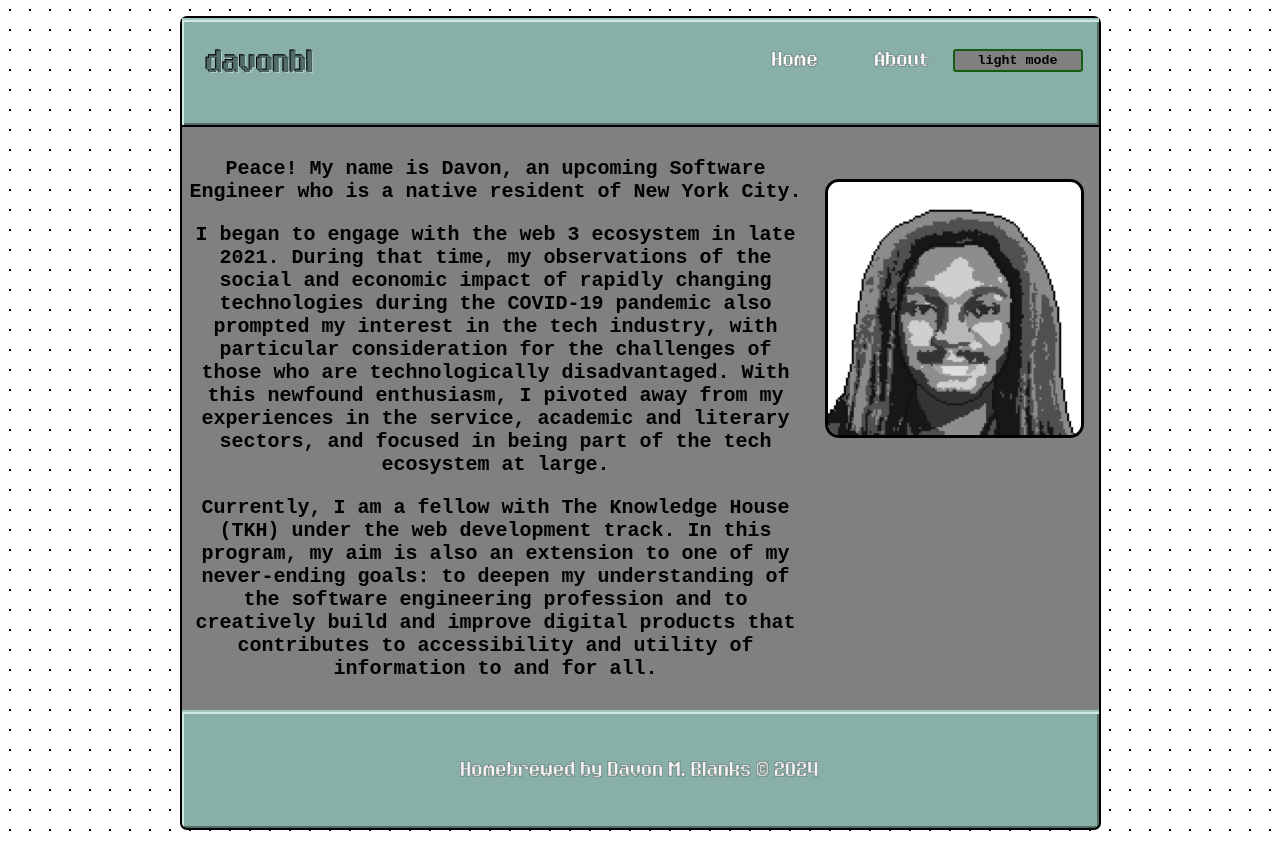
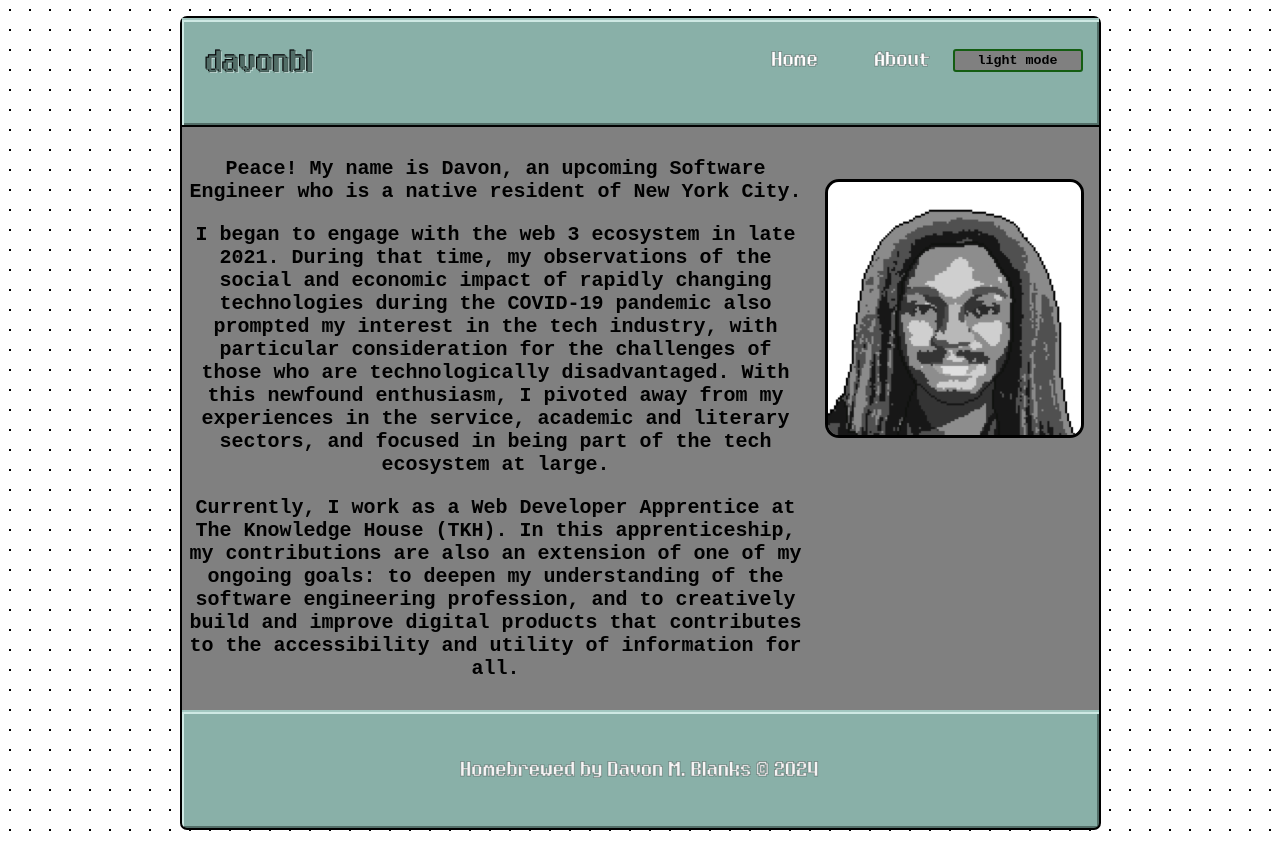
Before and after one commit to davonbl/davonbl-portfolio-v2, a React (Vite) app: page /about in a window 1280 px wide. Built offline with nearby package versions, Linux system fonts and the light colour scheme.

Commit message:
Update About.jsx
updated about section

```diff
--- a/src/components/About.jsx
+++ b/src/components/About.jsx
@@ -23,10 +23,10 @@ const About = () => {
                         and literary sectors, and focused in being part of the tech ecosystem at large.
                     </p>
                     <p>
-                        Currently, I am a fellow with The Knowledge House (TKH) under the web development track. In
-                        this program, my aim is also an extension to one of my never-ending goals: to deepen my understanding
-                        of the software engineering profession and to creatively build and improve digital products that
-                        contributes to accessibility and utility of information to and for all.
+                        Currently, I work as a Web Developer Apprentice at The Knowledge House (TKH). In this
+                        apprenticeship, my contributions are also an extension of one of my ongoing goals: to
+                        deepen my understanding of the software engineering profession, and to creatively build
+                        and improve digital products that contributes to the accessibility and utility of information for all.
                     </p>
                 </div>
             </section>
```
